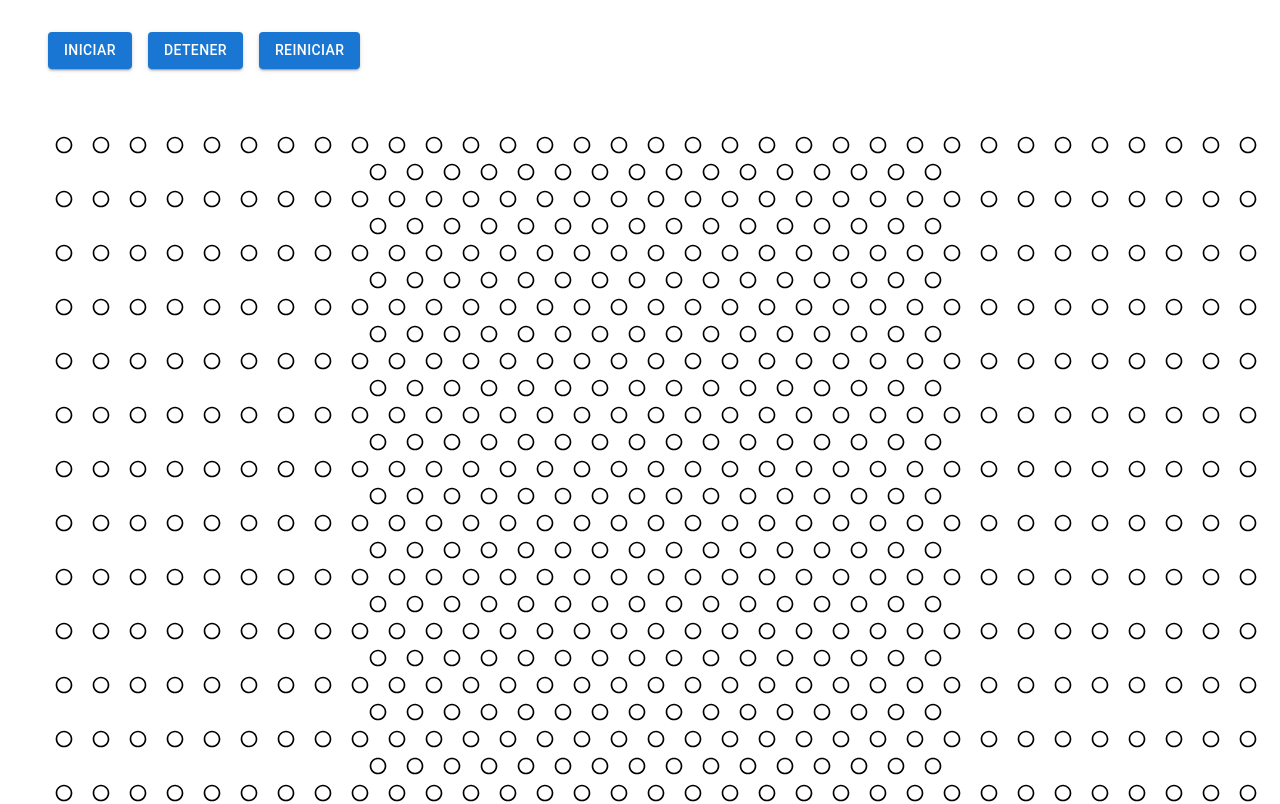
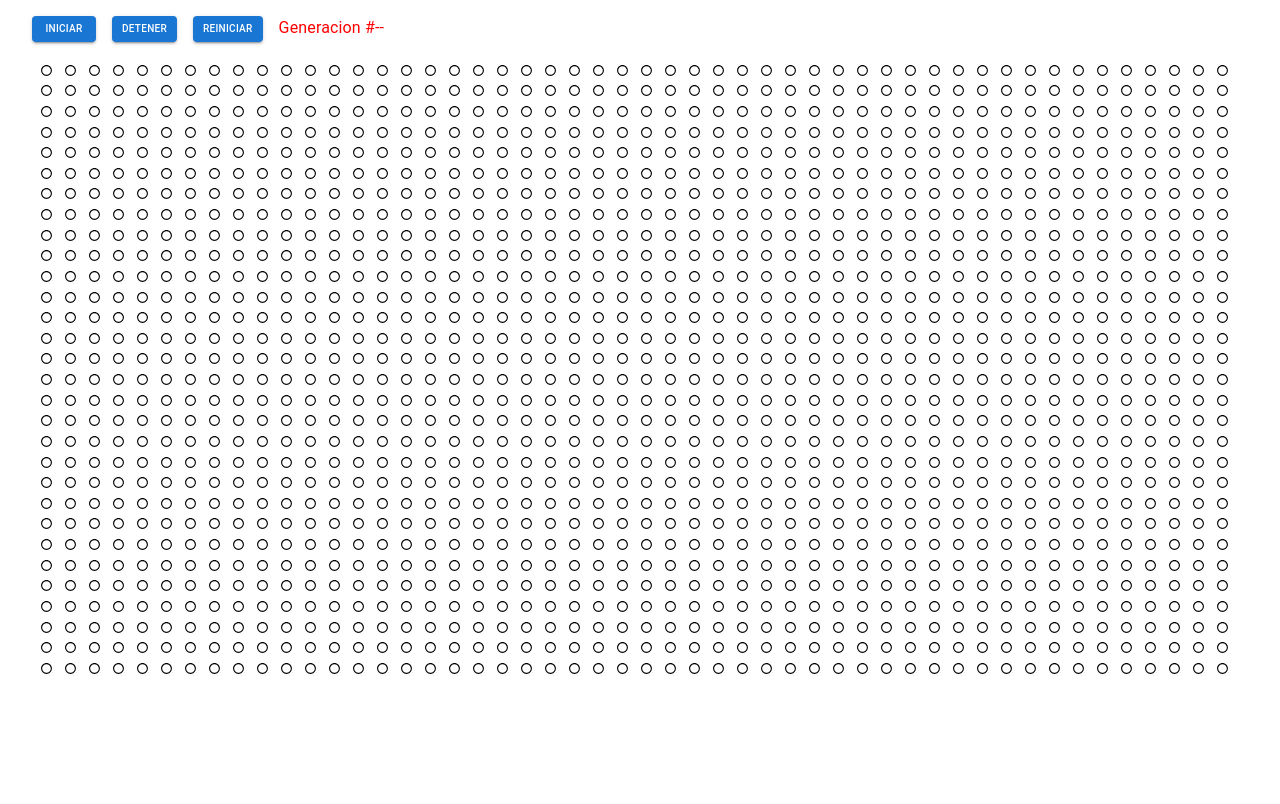
Before and after one commit to juancruzsoto/conway, a React (Create React App) app: page / in a window 1280 px wide. Shown: the top 804 px of the page. Built offline with nearby package versions, Linux system fonts and the light colour scheme.

Commit message:
cells state implemented

```diff
--- a/src/components/Home/CellGrid.jsx
+++ b/src/components/Home/CellGrid.jsx
@@ -1,4 +1,4 @@
-import React from "react";
+import React, { useEffect, useState } from "react";
 import CircleRoundedIcon from "@mui/icons-material/CircleRounded";
 import CircleTwoToneIcon from "@mui/icons-material/CircleTwoTone";
 import CircleOutlinedIcon from "@mui/icons-material/CircleOutlined";
@@ -6,22 +6,38 @@ import { Grid, IconButton } from "@mui/material";
 import "./css/cellGrid.css";
 
 const CellGrid = () => {
-  const putRow = () => {
+  const [cellsState, setCellsState] = useState({});
+  const [cellsInGridState, setCellsInGridState] = useState([]);
+
+  const handleChangeState = (x, i) => {
+    setCellsState({ ...cellsState, [`${x},${i}`]: true });
+    // let updatedState = cellsState;
+    // updatedState[`${x},${i}`] = !updatedState[`${x},${i}`];
+
+    // setCellsState(updatedState);
+  };
+
+  const putRow = (x, cells) => {
     let row = [];
-    for (let i = 1; i < 50; i++) {
+    for (let i = 0; i < 50; i++) {
+      cells[`${x},${i}`] = true;
       row.push(
         <IconButton
           aria-label=""
+          key={`${x},${i}`}
           component="span"
+          value={[x, i]}
           style={{
             color: "black",
-            // backgroundColor: "red",
+            backgroundColor: cellsState[`${x},${i}`] && "lightblue",
             padding: "0px",
-            marginTop: "7px",
-            marginRight: "17px",
+            marginTop: "5px",
+            marginRight: "11px",
           }}
+          onClick={() => handleChangeState(x, i)}
         >
-          <CircleOutlinedIcon style={{ fontSize: 20 }} />
+          {console.log("AAAAAAAAA", cellsState[`${x},${i}`])}
+          <CircleOutlinedIcon style={{ fontSize: 13 }} />
         </IconButton>
       );
     }
@@ -30,15 +46,24 @@ const CellGrid = () => {
 
   const putAllRows = () => {
     let rows = [];
+    let cells = {};
     for (let x = 0; x < 30; x++) {
       rows.push(
         <Grid item xs={12}>
-          {putRow()}
+          {putRow(x, cells)}
         </Grid>
       );
     }
-    return rows;
+    console.log(cells);
+
+    return { cells, rows };
   };
+
+  useEffect(() => {
+    let { cells, rows } = putAllRows();
+    setCellsState(cells);
+    setCellsInGridState(rows);
+  }, []);
 
   return (
     <div className="cellGrid">
@@ -54,7 +79,7 @@ const CellGrid = () => {
         justifyContent="flex-start"
         alignItems="center"
       >
-        {putAllRows()}
+        {cellsInGridState}
       </Grid>
     </div>
   );
--- a/src/components/Home/Header.jsx
+++ b/src/components/Home/Header.jsx
@@ -1,4 +1,4 @@
-import { Stack, Button } from "@mui/material";
+import { Stack, Button, Typography } from "@mui/material";
 import React from "react";
 import "./css/header.css";
 
@@ -6,9 +6,16 @@ const Header = () => {
   return (
     <div className="header">
       <Stack spacing={2} direction="row">
-        <Button variant="contained">Iniciar</Button>
-        <Button variant="contained">Detener</Button>
-        <Button variant="contained">Reiniciar</Button>
+        <Button size="small" style={{ fontSize: 10 }} variant="contained">
+          Iniciar
+        </Button>
+        <Button size="small" style={{ fontSize: 10 }} variant="contained">
+          Detener
+        </Button>
+        <Button size="small" style={{ fontSize: 10 }} variant="contained">
+          Reiniciar
+        </Button>
+        <Typography className="generacion">Generacion #{"--"}</Typography>
       </Stack>
     </div>
   );
--- a/src/components/Home/css/cellGrid.css
+++ b/src/components/Home/css/cellGrid.css
@@ -1,5 +1,6 @@
-.cellGrid{
-    top: 8rem;
-    left: 3rem;
-    position: absolute;
+.cellGrid {
+  top: 3.5rem;
+  left: 0;
+  right: 0;
+  position: absolute;
 }
--- a/src/components/Home/css/header.css
+++ b/src/components/Home/css/header.css
@@ -1,5 +1,9 @@
 .header {
-  top: 2rem;
-  left: 3rem;
+  top: 1rem;
+  left: 2rem;
   position: absolute;
 }
+
+.generacion {
+  color: red;
+}
```
